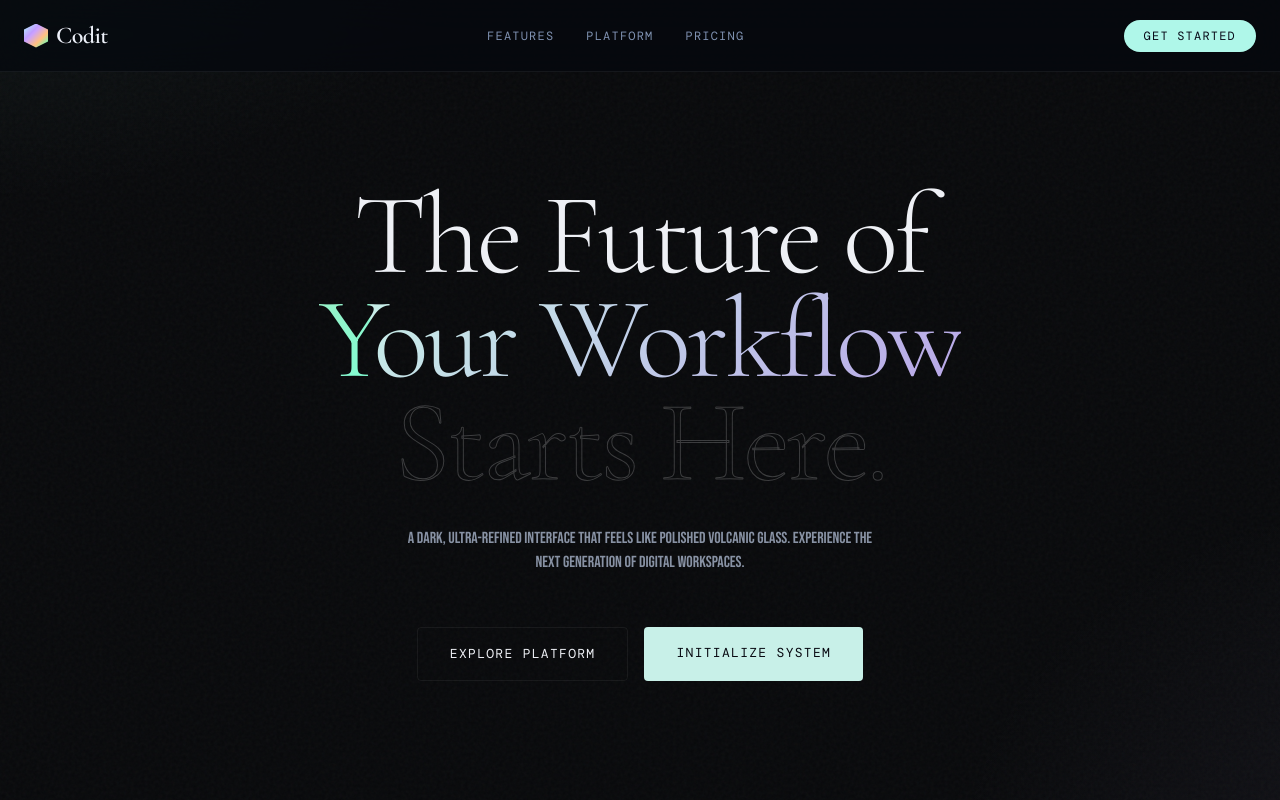
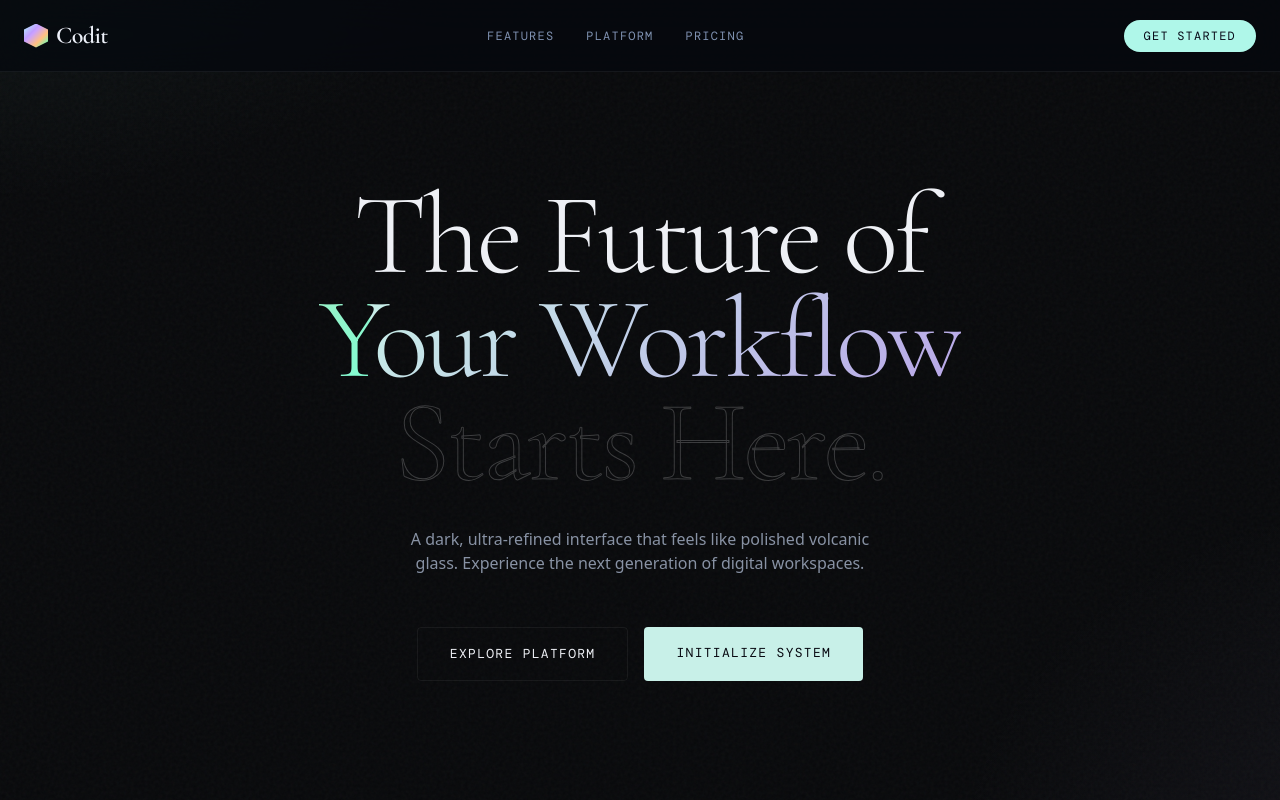
Before and after one commit to RISHIK92/codit, a Next.js app in the folder client/: page / in a window 1280 px wide. Shown: the top 800 px of the page. Built offline with nearby package versions, Linux system fonts and the light colour scheme; no server answers; a web font is replaced by a local one.

Commit message:
chore: update client/app/globals.css

```diff
--- a/client/app/globals.css
+++ b/client/app/globals.css
@@ -95,9 +95,11 @@
   --color-phase-backend: var(--phase-backend);
   --color-phase-deploy: var(--phase-deploy);
 
+  /* UI copy uses a readable sans; display and mono fonts stay opt-in. */
+  --font-sans: var(--font-dm-sans);
   --font-serif: var(--font-cormorant);
   --font-mono: var(--font-dm-mono);
-  --font-sans: var(--font-bebas);
+  --font-display: var(--font-bebas);
 
   --animate-fadeUp: fadeUp 0.8s var(--ease-out-expo) both;
   --animate-fadeUp-fast: fadeUp 0.4s var(--ease-out-expo) both;
@@ -141,6 +143,12 @@ body {
       transparent 60%
     );
   color: var(--text-primary);
+}
+
+/* Keep the project-detail screen readable and consistent with the UI font. */
+.project-detail,
+.project-detail * {
+  font-family: var(--font-dm-sans), sans-serif;
 }
 
 /* --- Keyframes --- */
```
